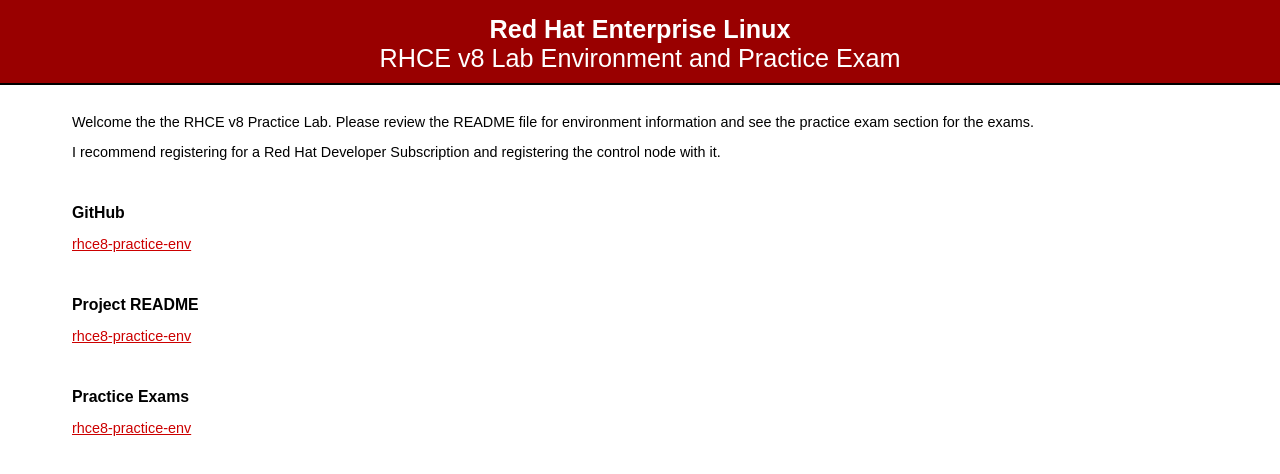
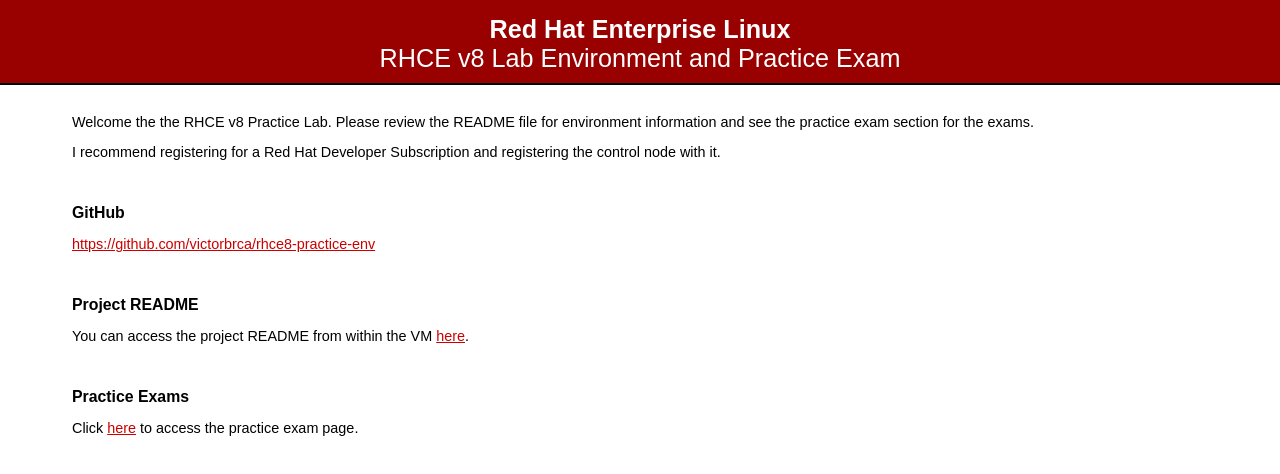
Before and after one commit to victorbrca/rhce8-practice-env, a plain HTML site: page roles/build-nodes/files/index.html in a window 1280 px wide. Drawn offline with Linux system fonts and the light colour scheme.

Commit message:
Updating link description on welcome page

```diff
--- a/roles/build-nodes/files/index.html
+++ b/roles/build-nodes/files/index.html
@@ -93,13 +93,13 @@
          </div>
          <br>
          <h2>GitHub</h2>
-         <p><a href="https://github.com/victorbrca/rhce8-practice-env">rhce8-practice-env</a></p>
+         <p><a href="https://github.com/victorbrca/rhce8-practice-env">https://github.com/victorbrca/rhce8-practice-env</a></p>
          <br>
          <h2>Project README</h2>
-         <p><a href="file:///vagrant/html/readme.html">rhce8-practice-env</a></p>
+         <p>You can access the project README from within the VM <a href="file:///vagrant/html/readme.html">here</a>.</p>
          <br>
          <h2>Practice Exams</h2>
-         <p><a href="file:///vagrant/html/practice_exams/readme.html">rhce8-practice-env</a></p>
+         <p>Click <a href="file:///vagrant/html/practice_exams/readme.html">here</a> to access the practice exam page.</p>
       </div>
    </body>
 </html>
```
